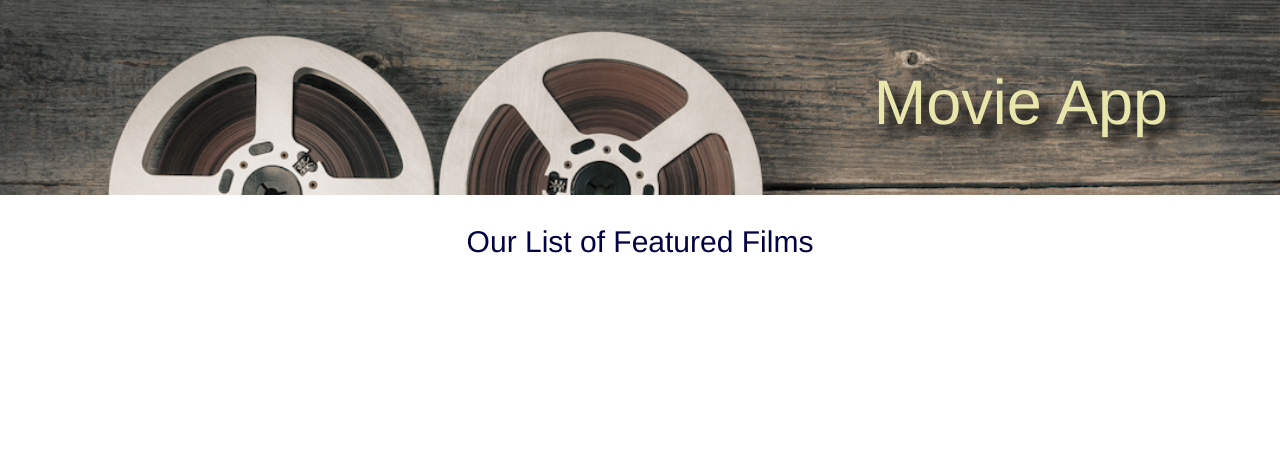
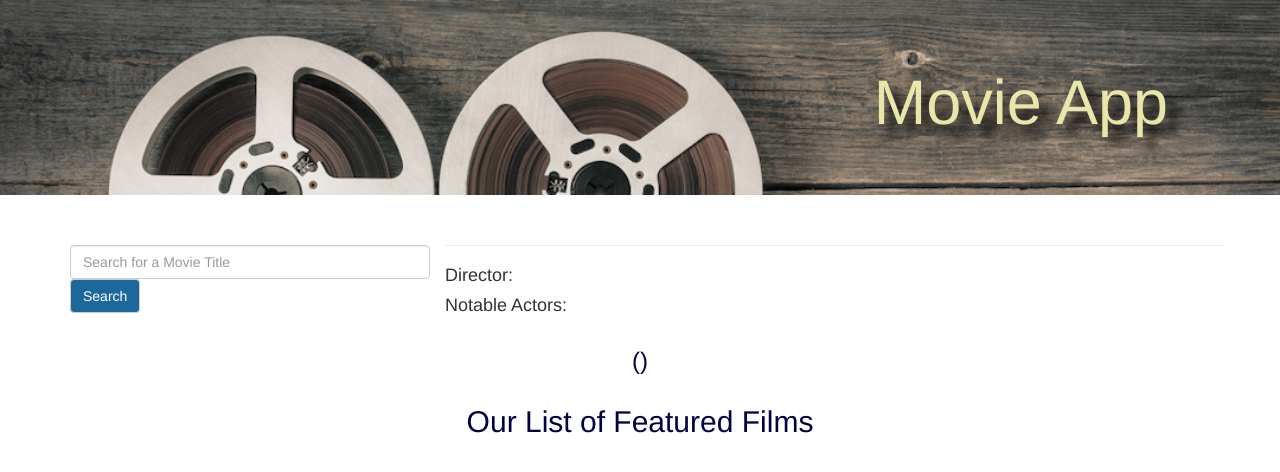
Before and after one commit to sfnewzgirl/angular-build-favorite-movies, a website: page index.html in a window 1280 px wide. Drawn offline with nearby package versions, Linux system fonts and the light colour scheme.

Commit message:
creates search form

```diff
--- a/index.html
+++ b/index.html
@@ -27,6 +27,25 @@
     <div class="jumbotron">
       <h1>Movie App</h1>
     </div>
+    <div class="container">
+      <div class="row">
+        <form>
+          <div class="form-group col-md-4 offset-md-4">
+            <input type="text" class="form-control" placeholder="Search for a Movie Title">
+            <button type="submit" ng-hide="submit" class="btn btn-default">Search</button>
+          </div>
+          <div class="col-md-12">
+            <h3>{{movie.Title}} (<span class="movie-year">{{movie.Year}}</span>) <span class=movie-rating>{{movie.Rated}}</span></h3>
+            </div>
+            <hr>
+            <h4>Director: <span class="movie-director">{{movie.Director}}</span></h4>
+            <h4>Notable Actors: </h4>
+            <p>{{movie.Actors}}</p>
+            <p>{{movie.Plot}}</p>
+          </div>
+        </form>
+      </div>
+    </div>
     <h2>Our List of Featured Films</h2>
     <div ng-view></div>
   </body>
--- a/public/styles/styles.css
+++ b/public/styles/styles.css
@@ -15,9 +15,6 @@ h2, h3 {
 ul {
   list-style: none;
 }
-.movie-headline {
-
-}
 .btn-default {
   background-color: #1d689b;
   color: #ffffff;
```
